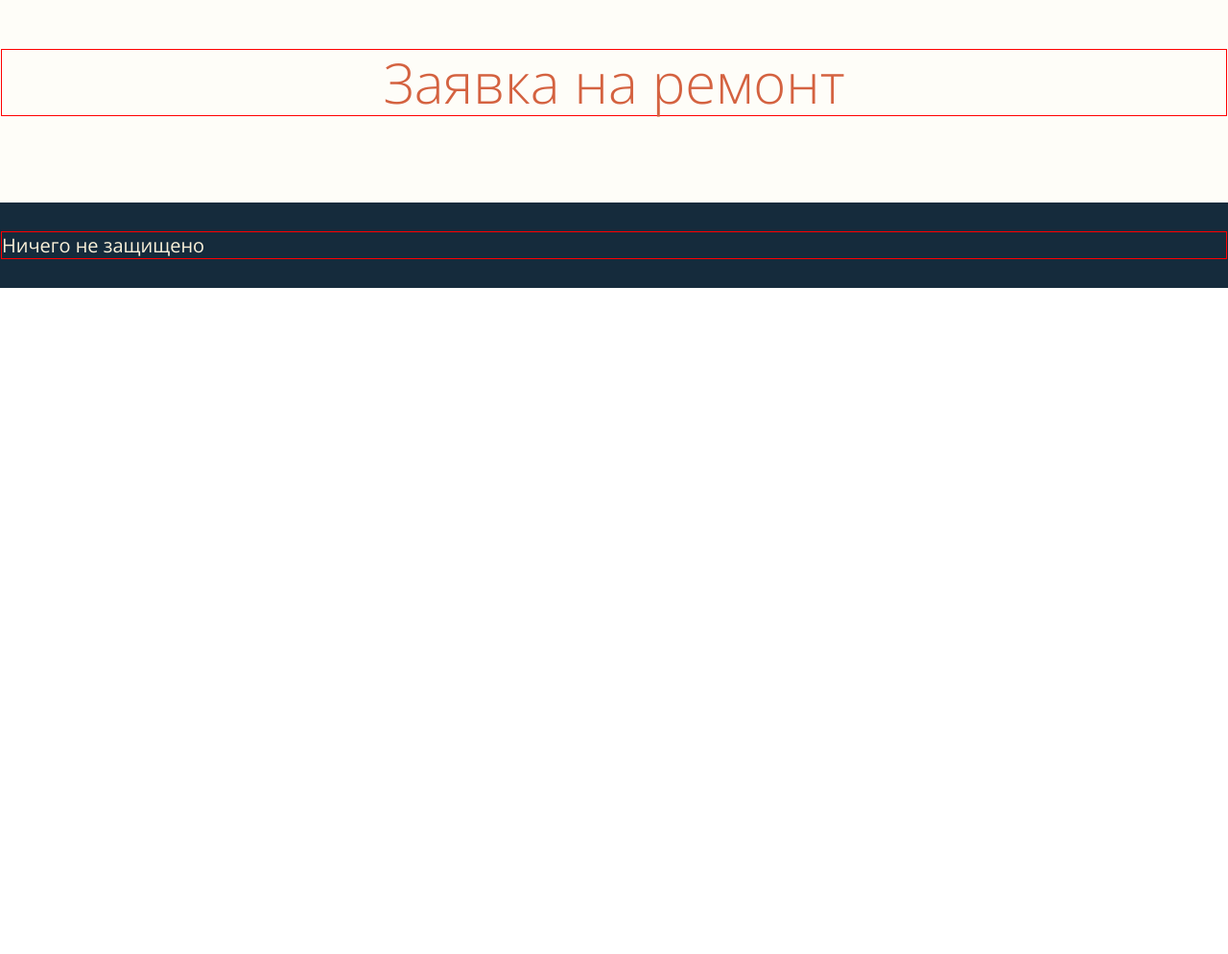
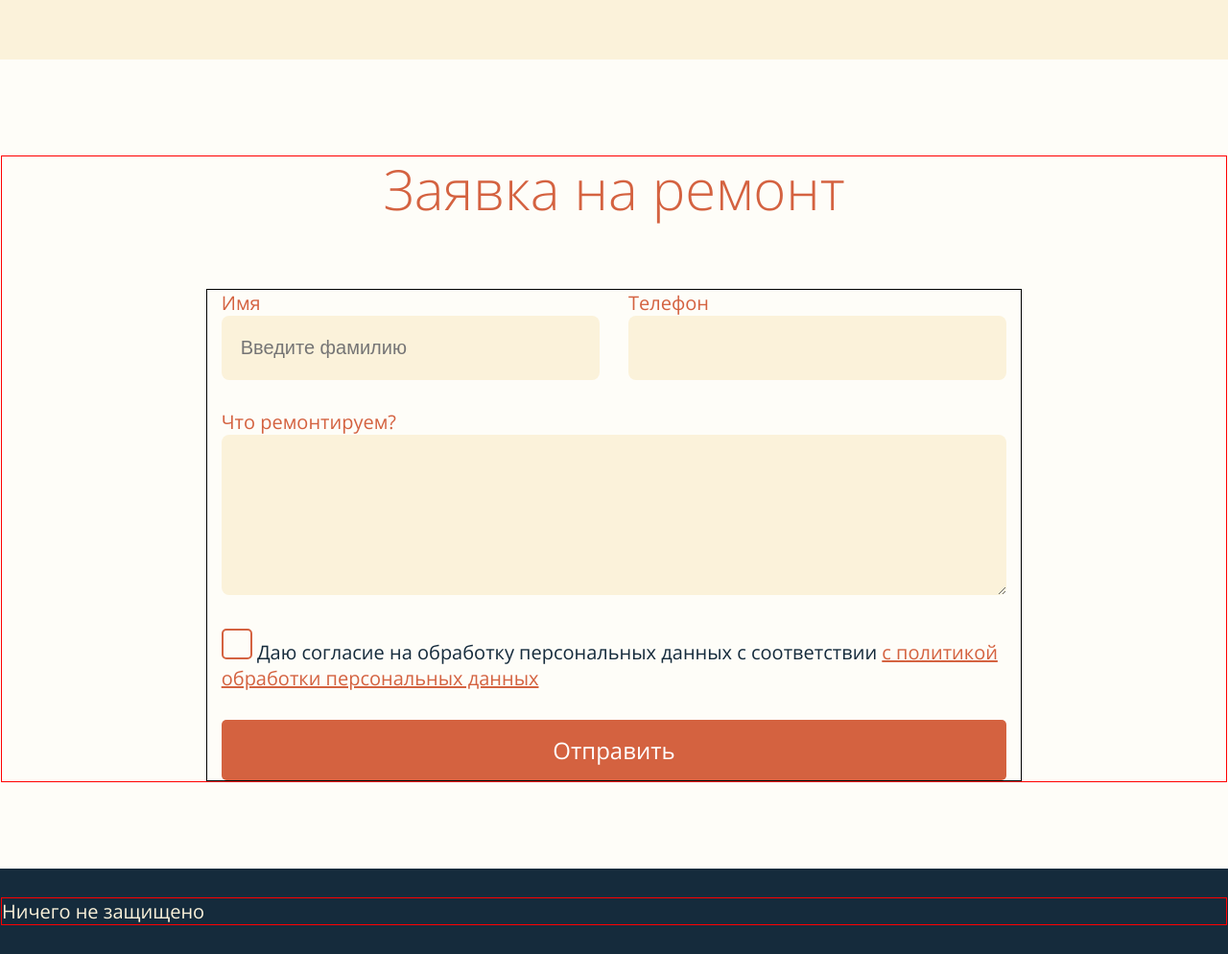
Before and after one commit to kaddem/remcom-2811-demidov, a website: page www/index.html in a window 1280 px wide. Shown: the part 1147-2141 px from the top of the page at 96% size. Before the commit the page ends 1447 px from the top, so only its background shows below. Drawn offline with Linux system fonts and the light colour scheme.

Commit message:
Сверстана форма заказа

```diff
--- /dev/null
+++ b/src/styles/blocks/_btn.scss
@@ -0,0 +1,18 @@
+.btn {
+  display: inline-block;
+  padding: 15px 30px;
+  color: #fff;
+  font-family: inherit;
+  text-align: center;
+  font-size: 24px;
+  line-height: 33px;
+  background-color: $color-accent;
+  text-decoration: none;
+  border-radius: 5px;
+  border: none;
+  cursor: pointer;
+}
+
+.btn-form {
+  width: 100%;
+}
--- /dev/null
+++ b/src/styles/blocks/_form.scss
@@ -0,0 +1,71 @@
+.form {
+  display: flex;
+  flex-wrap: wrap;
+  width: 66.66%;
+  margin: 70px auto 0;
+  border: 1px solid #000;
+}
+
+.form-field {
+  flex-basis: 100%;
+  padding: 0 $gap-half;
+  margin-bottom: 30px;
+
+  &:last-child {
+    margin-bottom: 0;
+  }
+}
+
+.form-field-half {
+  flex-basis: 50%;
+}
+
+.form-label {
+  color: $color-accent;
+  font-size: 20px;
+  line-height: 27px;
+}
+
+.form-input,
+.form-text {
+  width: 100%;
+  padding: 20px;
+  font-size: 20px;
+  line-height: 27px;
+  border: none;
+  border-radius: 8px;
+  background-color: $color-light;
+}
+
+.form-text {
+  height: 167px;
+  font-family: inherit;
+  resize: vertical;
+}
+
+.form-checkbox {
+  display: none;
+
+  &:checked + .form-check-label {
+    .form-check-icon {
+      background-color: $color-accent;
+    }
+  }
+}
+
+.form-check-icon {
+  display: inline-block;
+  width: 32px;
+  height: 32px;
+  border: 2px solid $color-accent;
+  border-radius: 5px;
+}
+
+.form-check-label {
+  font-size: 20px;
+  line-height: 27px;
+
+  a {
+    color: $color-accent;
+  }
+}
--- a/src/styles/blocks/_promo.scss
+++ b/src/styles/blocks/_promo.scss
@@ -18,6 +18,7 @@
 }
 
 .promo-title {
+  margin-bottom: 70px;
   color: $color-accent;
   font-weight: 400;
   font-size: 32px;
--- a/src/styles/common/_common.scss
+++ b/src/styles/common/_common.scss
@@ -7,6 +7,7 @@
 body {
   padding-top: 100px;
   font-family: $font;
+  color: $color-dark;
 }
 
 img {
--- a/src/styles/style.scss
+++ b/src/styles/style.scss
@@ -8,7 +8,9 @@
 @import "blocks/_header";
 @import "blocks/_menu";
 @import "blocks/_promo";
+@import "blocks/_btn";
 @import "blocks/_services";
 @import "blocks/_order";
+@import "blocks/_form";
 @import "blocks/_footer";
 @import "blocks/_social";
--- a/www/index.html
+++ b/www/index.html
@@ -74,6 +74,32 @@
     <section class="order">
       <div class="order-inner">
         <h2 class="order-title">Заявка на ремонт</h2>
+
+        <form action="" class="form">
+          <div class="form-field form-field-half">
+            <label for="name" class="form-label">Имя</label>
+            <input name="name" id="name" type="text" class="form-input" placeholder="Введите фамилию">
+          </div>
+          <div class="form-field form-field-half">
+            <label for="phone" class="form-label">Телефон</label>
+            <input name="phone" id="phone" type="text" class="form-input">
+          </div>
+          <div class="form-field">
+            <label for="message" class="form-label">Что ремонтируем?</label>
+            <textarea name="message" id="message" class="form-text"></textarea>
+          </div>
+          <div class="form-field">
+            <input name="confirm" id="confirm" type="checkbox" class="form-checkbox">
+            <label for="confirm" class="form-check-label">
+              <i class="form-check-icon"></i>
+              Даю согласие на обработку персональных данных с соответствии
+              <a href="#">с политикой обработки персональных данных</a>
+            </label>
+          </div>
+          <div class="form-field">
+            <button type="submit" class="btn btn-form">Отправить</button>
+          </div>
+        </form>
       </div>
     </section>
   </main>
```
Also changed, not shown: www/style/style.css.
